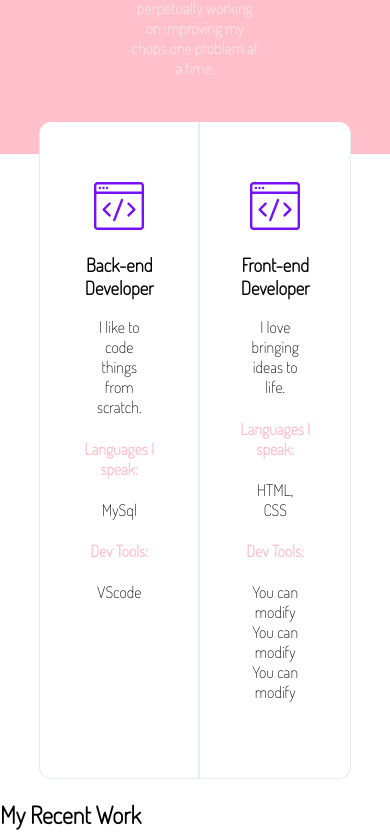
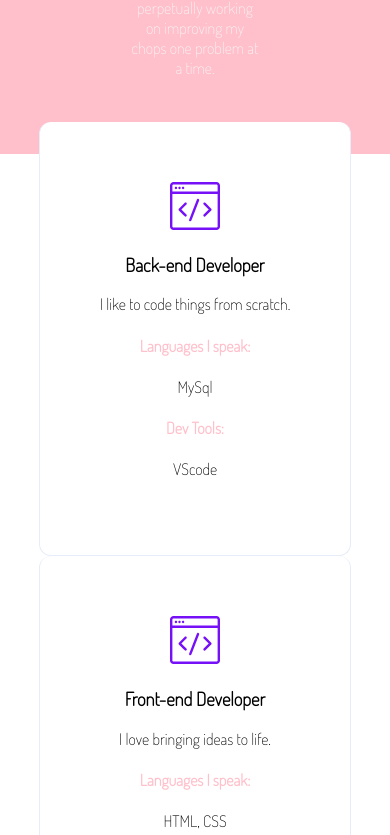
Before and after one commit to WildCodeSchool-2024-02/js-valence-checkpoint-1, a website: page site/portfolio.html in a window 390 px wide. Shown: the part 869-1704 px from the top of the page. Drawn offline with Linux system fonts and the light colour scheme.

Commit message:
css step 5

```diff
--- a/site/css/portfolio.css
+++ b/site/css/portfolio.css
@@ -129,4 +129,14 @@ p {
   .desktop {
     display: none;
   }
+  .skills {
+    display: flex;
+    flex-direction: column;
+  }
+  .column:first-of-type {
+    border-radius: 12px;
+  }
+  .column:last-child{
+    border-radius: 12px;
+  }
 }
```
